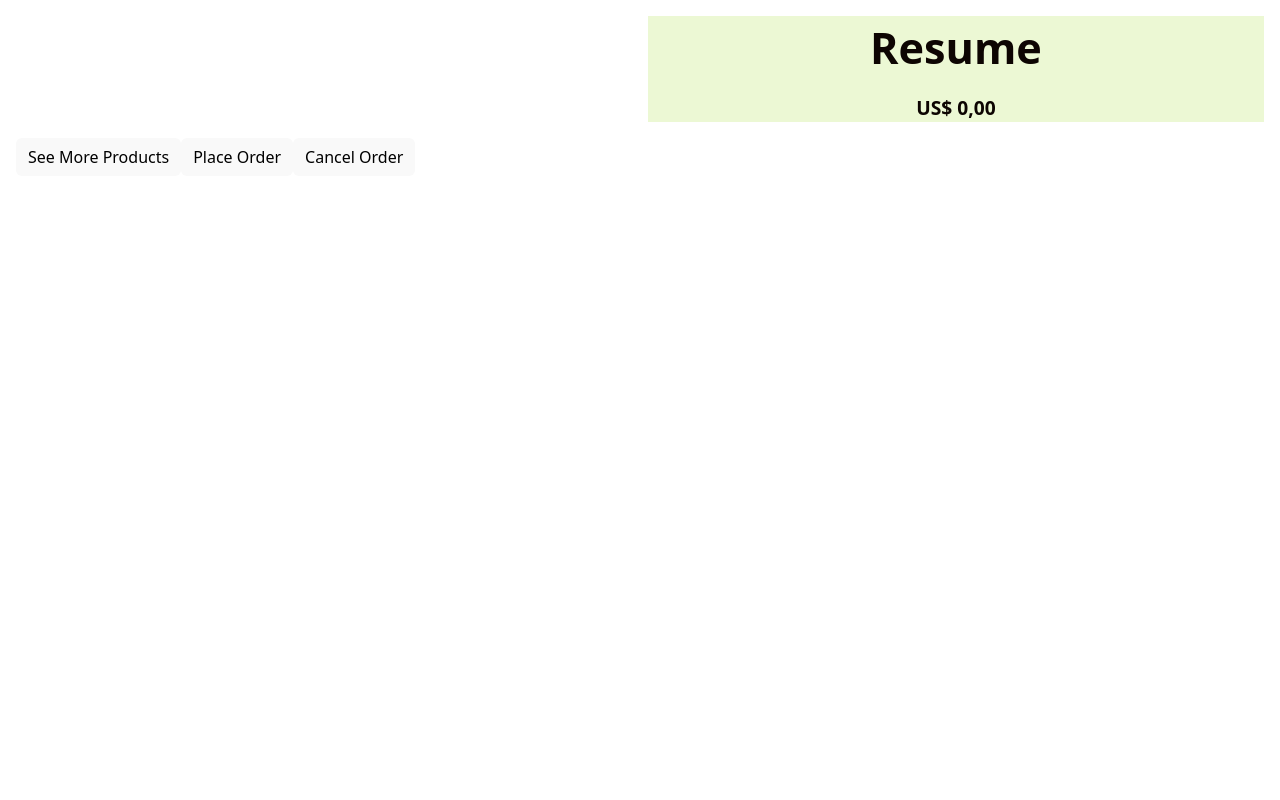
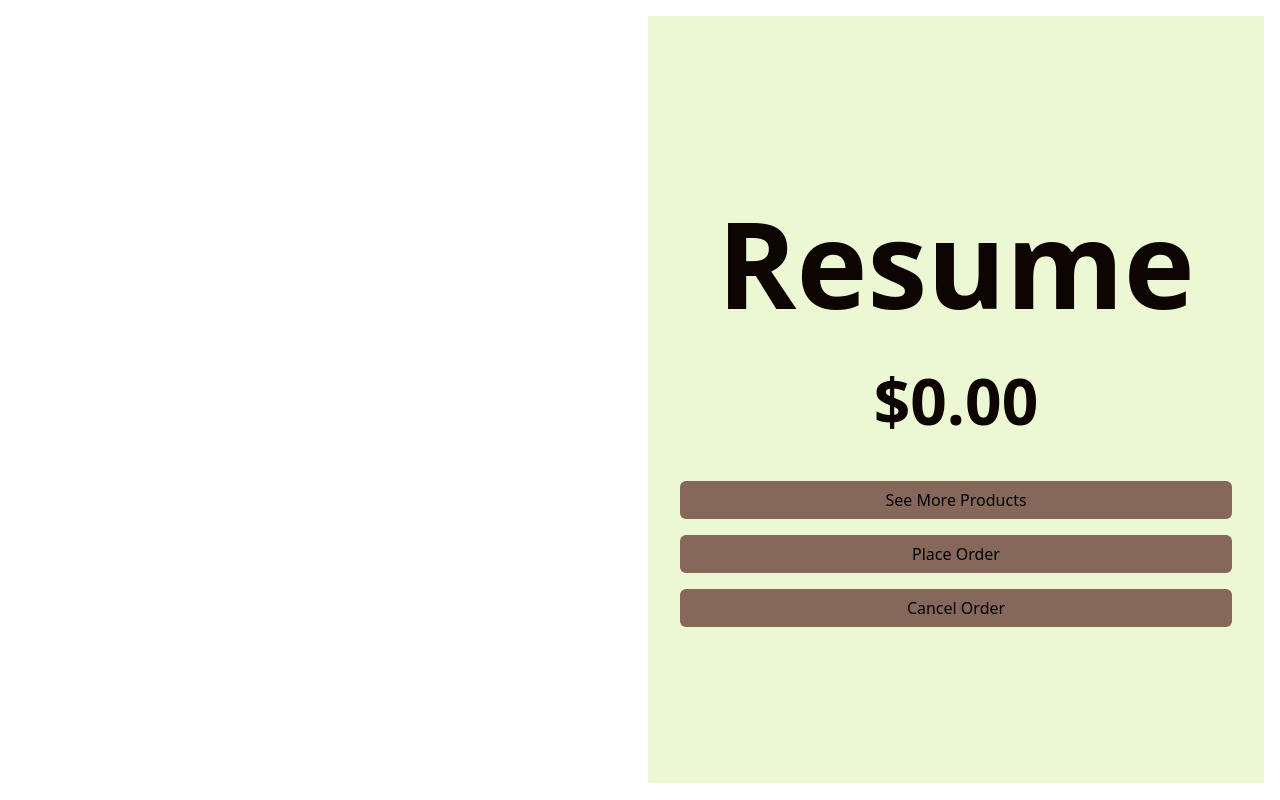
Before and after one commit to ChavesVini/simple-online-store, a React (Vite) app: page /buy in a window 1280 px wide. Built offline with nearby package versions, Linux system fonts and the light colour scheme.

Commit message:
:building_construction: changed types to an explicit ts and add colour on the buttons of buy page

```diff
--- a/src/components/cardProduct/CardProduct.tsx
+++ b/src/components/cardProduct/CardProduct.tsx
@@ -1,4 +1,4 @@
-import { Button } from "../button/Button";
+import { Button } from "../ui/button/Button";
 import "./CardProduct.css";
 
 interface CardProductProps {
--- a/src/components/cartButton/CartButton.tsx
+++ b/src/components/cartButton/CartButton.tsx
@@ -1,4 +1,4 @@
-import { Button } from "../button/Button";
+import { Button } from "../ui/button/Button";
 import cartIcon from "../../assets/shopping-cart.png";
 import "./CartButton.css";
 
--- a/src/pages/buyPage/BuyPage.css
+++ b/src/pages/buyPage/BuyPage.css
@@ -3,7 +3,7 @@
   grid-template-columns: 1fr 1fr;
   gap: 1rem;
   padding: 1rem;
-  align-items: stretch;
+  align-items: start;
 }
 
 .product-info {
@@ -44,20 +44,39 @@
 
 .resume {
   display: flex;
+  position: sticky;
+  top: 1rem;
+  height: fit-content;
   flex-direction: column;
   justify-content: center;
-  grid-template-columns: 1fr;
   background: #ECF8D4;
   color: #0D0502;
   text-align: center;
+  align-self: start;
+  min-height: 95.9vh;
+}
+
+.resume-top {
+  display: flex;
+  flex-direction: column;
+  margin-bottom: 2rem;
 }
 
 .text-resume {
-  font-size: 2.7rem;
+  display: flex;
+  justify-content: center;
+  font-size: 7.5rem;
   font-weight: bold;
 }
 
-.value {
-  font-size: 3rem;
+.resume-value {
+  font-size: 4rem;
   font-weight: bold;
 }
+
+.resume-actions {
+  display: flex;
+  flex-direction: column;
+  gap: 1rem;
+  margin: 0 2rem 0 2rem;
+}
--- a/src/pages/buyPage/BuyPage.tsx
+++ b/src/pages/buyPage/BuyPage.tsx
@@ -1,5 +1,5 @@
-import type { CartItem } from "../../App";
-import { Button } from "../../components/button/Button";
+import { Button } from "../../components/ui/button/Button";
+import type { CartItem } from "../../types/cartItem";
 import "./BuyPage.css";
 import { useNavigate } from "react-router-dom";
 import { toast } from 'react-toastify';
@@ -37,7 +37,7 @@ function BuyPage({ product, onUpdateQuantity }: BuyPageProps) {
 
   return (
     <div className="container-buy-page">
-      <div className="product-info" v-if={product.length === 0}>
+      <div className="product-info">
         {product.map(item => (
           <div className="cart-item" key={item.product.id}>
             <div className="cart-item-info">
@@ -60,13 +60,20 @@ function BuyPage({ product, onUpdateQuantity }: BuyPageProps) {
         ))}
       </div>
       <div className="resume">
-        <span className="text-resume">Resume</span>
-        <span className="value">US$ {totalValue},00</span>
-      </div>
-      <div className="resume-actions">
-        <Button onClick={() => navigate("/")}>See More Products</Button>
-        <Button onClick={() => placeOrder()}>Place Order</Button>
-        <Button onClick={() => cancelOrder()}>Cancel Order</Button>
+        <div className="resume-top">
+          <span className="text-resume">Resume</span>
+          <span className="resume-value">
+            {new Intl.NumberFormat("en-US", {
+            style: "currency",
+            currency: "USD",
+            }).format(totalValue)}
+          </span>
+        </div>
+        <div className="resume-actions">
+          <Button onClick={() => navigate("/")} backgroundColor="#85685A">See More Products</Button>
+          <Button onClick={() => placeOrder()} backgroundColor="#85685A">Place Order</Button>
+          <Button onClick={() => cancelOrder()} backgroundColor="#85685A">Cancel Order</Button>
+        </div>
       </div>
     </div>
   );
--- a/src/pages/detailsPage/DetailsPage.tsx
+++ b/src/pages/detailsPage/DetailsPage.tsx
@@ -1,8 +1,8 @@
 import { useState } from "react";
-import { Button } from "../../components/button/Button";
+import { Button } from "../../components/ui/button/Button";
 import "./DetailsPage.css";
 import { toast } from 'react-toastify';
-import type { Product } from "../productsPage/ProductsPage";
+import type { Product } from "../../types/product";
 
 interface DetailsPageProps {
   product: Product;
--- /dev/null
+++ b/src/types/cartItem.ts
@@ -0,0 +1,6 @@
+import type { Product } from "./product";
+
+export type CartItem = {
+  product: Product;
+  quantity: number;
+};
```
Also changed, not shown: src/App.tsx (+3 -6 lines), src/pages/productsPage/ProductsPage.tsx (+2 -9 lines), src/types/product.ts (added, +7 -0 lines), src/components/ui/button/Button.css (renamed from src/components/button/Button.css), src/components/ui/button/Button.tsx (renamed from src/components/button/Button.tsx).
